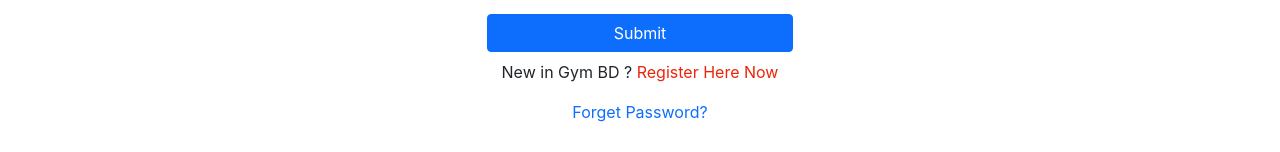
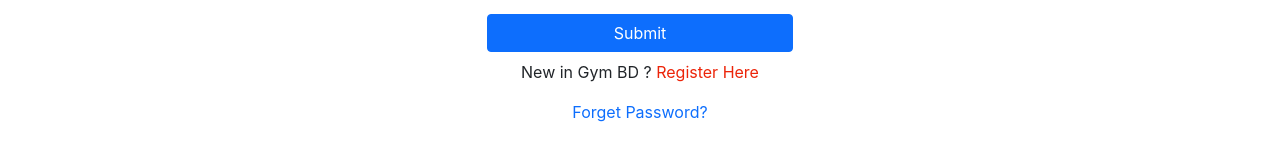
Before and after one commit to SunHabibOsman/indenpent-gym-ass-10, a React (Create React App) app: page /login in a window 1280 px wide. Shown: the part 355-507 px from the top of the page. Built offline with nearby package versions, Linux system fonts and the light colour scheme; no server answers.

Commit message:
register adnd

```diff
--- a/src/Pages/login/Login.js
+++ b/src/Pages/login/Login.js
@@ -103,7 +103,7 @@
           error && <p className='text-danger '>{error}</p>}
         <ToastContainer></ToastContainer>
         <button type="submit" className="btn btn-primary w-100">Submit</button>
-        <p className='mt-2'> New in Gym BD ?<Link to={'/signup'}> Register Here Now</Link></p>
+        <p className='mt-2'> New in Gym BD ?<Link to={'/signup'}> Register Here</Link></p>
         <p onClick={forgetpass} style={{ cursor: 'pointer' }} className='text-primary'>Forget Password?</p>
       </form></div>
       <div className='d-flex justify-content-center align-items-center'><hr className='me-2' />or <hr className='ms-2' /></div>
```
